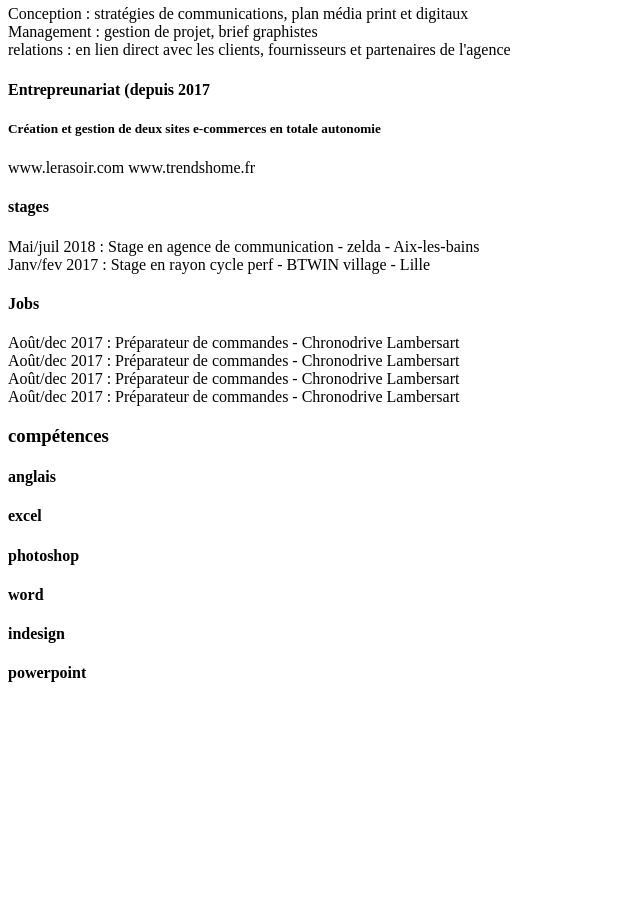
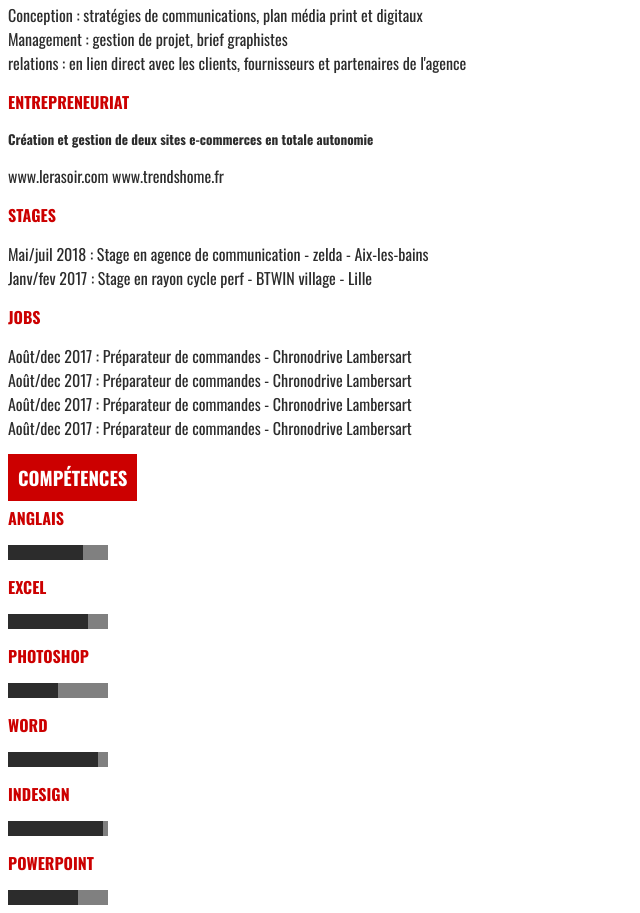
Before and after one commit to PierreCauchois/Test1, a plain HTML site: page index.html in a window 1280 px wide. Shown: the part 400-1313 px from the top of the page, without its empty margins (0-640 px from the left). Before the commit the page ends 1104 px from the top, so only its background shows below. Drawn offline with nearby package versions, Linux system fonts and the light colour scheme.

Commit message:
Code V2
mise en page des titres et des progress bar

```diff
--- a/index.html
+++ b/index.html
@@ -4,6 +4,9 @@
   <meta charset="utf-8">
   <title>Titre de la page</title>
   <link rel="stylesheet" href="style.css">
+  <link rel="preconnect" href="https://fonts.gstatic.com">
+ <link href="https://fonts.googleapis.com/css2?family=Oswald:wght@400;700&display=swap" rel="stylesheet">
+
 </head>
 <body>
 	<section id="intro">
@@ -53,7 +56,7 @@
 					Management : gestion de projet, brief graphistes<br>
 					relations : en lien direct avec les clients, fournisseurs et partenaires de l'agence</body>
 
-				<h4>Entrepreunariat (depuis 2017</h4>
+				<h4>entrepreneuriat</h4>
 			<h5>Création et gestion de deux sites e-commerces en totale autonomie</h5>
 				<body>www.lerasoir.com   www.trendshome.fr</body>
 
@@ -65,19 +68,55 @@
 				<body>Août/dec 2017 : Préparateur de commandes - Chronodrive Lambersart<br>
 				<body>Août/dec 2017 : Préparateur de commandes - Chronodrive Lambersart<br>
 				<body>Août/dec 2017 : Préparateur de commandes - 	Chronodrive Lambersart<br>
-				<body>Août/dec 2017 : Préparateur de commandes - Chronodrive Lambersart<br>
+				<body>Août/dec 2017 : Préparateur de commandes - Chronodrive Lambersart<br><br>
 
 	</section> <!--fin div experiences-->
 
 	<section id="competences">
 		<h3>compétences</h3>
+
 		<h4>anglais</h4>
+
+			<div class="progress-bar">
+				 <div class="progress-bar1"></div>
+				 <div class="progress-bar2"></div>
+		 	</div><!--fin div progress-bar-->
+
 		<h4>excel</h4>
+			<div class="progress-bar">
+				 <div class="progress-bar3"></div>
+				 <div class="progress-bar4"></div>
+		 	</div><!--fin div progress-bar-->
+
 		<h4>photoshop</h4>
+			<div class="progress-bar">
+				 <div class="progress-bar5"></div>
+				 <div class="progress-bar6"></div>
+		 	</div><!--fin div progress-bar-->
+
 		<h4>word</h4>
+			<div class="progress-bar">
+				 <div class="progress-bar7"></div>
+				 <div class="progress-bar8"></div>
+		 	</div><!--fin div progress-bar-->
+
 		<h4>indesign</h4>
+			<div class="progress-bar">
+				 <div class="progress-bar9"></div>
+				 <div class="progress-bar10"></div>
+		 	</div><!--fin div progress-bar-->
+
 		<h4>powerpoint</h4>
+			<div class="progress-bar">
+				 <div class="progress-bar11"></div>
+				 <div class="progress-bar12"></div>
+		 	</div><!--fin div progress-bar-->
+
 	</section> <!--fin div competences-->
+
+	<section id="formation">
+
+	</section>
 
 
 </body>
--- a/style.css
+++ b/style.css
@@ -1,6 +1,58 @@
 h1{
-	color:red;
+	color:#CC0000;
+	font-family: 'Oswald', sans-serif;
+	font-weight: bold;
+	font-size: 50px;
+	line-height: 10px
 }
+
+h2{
+	color:#2C2C2C;
+    font-family: 'Oswald', sans-serif;
+	line-height: 10px
+}
+
+
+h3{
+	text-transform: uppercase;
+	color: white;
+	background-color: #CC0000;
+	display: inline;
+	padding: 10px;
+	font-family: 'Oswald', sans-serif;
+	font-weight: bold;
+	margin-top: 20px;
+	line-height: 10px
+	margin-top : 15px;
+	margin-bottom: 15px;
+
+}
+
+h4{
+	color:#CC0000;
+	font-family: 'Oswald', sans-serif;
+	font-weight: bold;
+	text-transform: uppercase;
+	margin-top : 15px;
+	margin-bottom: 15px;
+}
+
+
+h5{
+	color:#2C2C2C;
+	font-family: 'Oswald', sans-serif;
+	font-weight: bold;
+	margin-top : 15px;
+	margin-bottom: 15px;
+
+}
+
+body{
+	color:#2C2C2C;
+	font-family: 'Oswald', sans-serif;
+}
+
+
 .wrap{
 	display: flex;
 	justify-content: space-around;
@@ -8,15 +60,93 @@ h1{
 
 #photo img{
 	background-color: white;
-	width: 40%;
+	width: 221px;
 }
 
-#texte_intro{
+#texte_intro div{
 	background-color: white;
 	width: 100%;
+	margin-right: 170px
 }
 
-#informations{
+#informations {
 	display: flex;
-	justify-content: space-around;
+	justify-content: text start;
 }
+
+.progress-bar {
+	display: flex;
+	flex-direction: row;
+}
+
+.progress-bar1 {
+height: 15px;
+width: 75px;
+background-color: #2C2C2C
+}
+
+.progress-bar2 {
+height: 15px;
+width: 25px;
+background-color: grey;
+}
+
+.progress-bar3 {
+height: 15px;
+width: 80px;
+background-color: #2C2C2C
+}
+
+.progress-bar4 {
+height: 15px;
+width: 20px;
+background-color: grey;
+}
+
+.progress-bar5 {
+height: 15px;
+width: 50px;
+background-color: #2C2C2C
+}
+
+.progress-bar6 {
+height: 15px;
+width: 50px;
+background-color: grey;
+}
+
+.progress-bar7 {
+height: 15px;
+width: 90px;
+background-color: #2C2C2C
+}
+
+.progress-bar8 {
+height: 15px;
+width: 10px;
+background-color: grey;
+}
+
+.progress-bar9 {
+height: 15px;
+width: 95px;
+background-color: #2C2C2C
+}
+
+.progress-bar10 {
+height: 15px;
+width: 5px;
+background-color: grey;
+}
+
+.progress-bar11 {
+height: 15px;
+width: 70px;
+background-color: #2C2C2C
+}
+
+.progress-bar12 {
+height: 15px;
+width: 30px;
+background-color: grey;
+}
```
